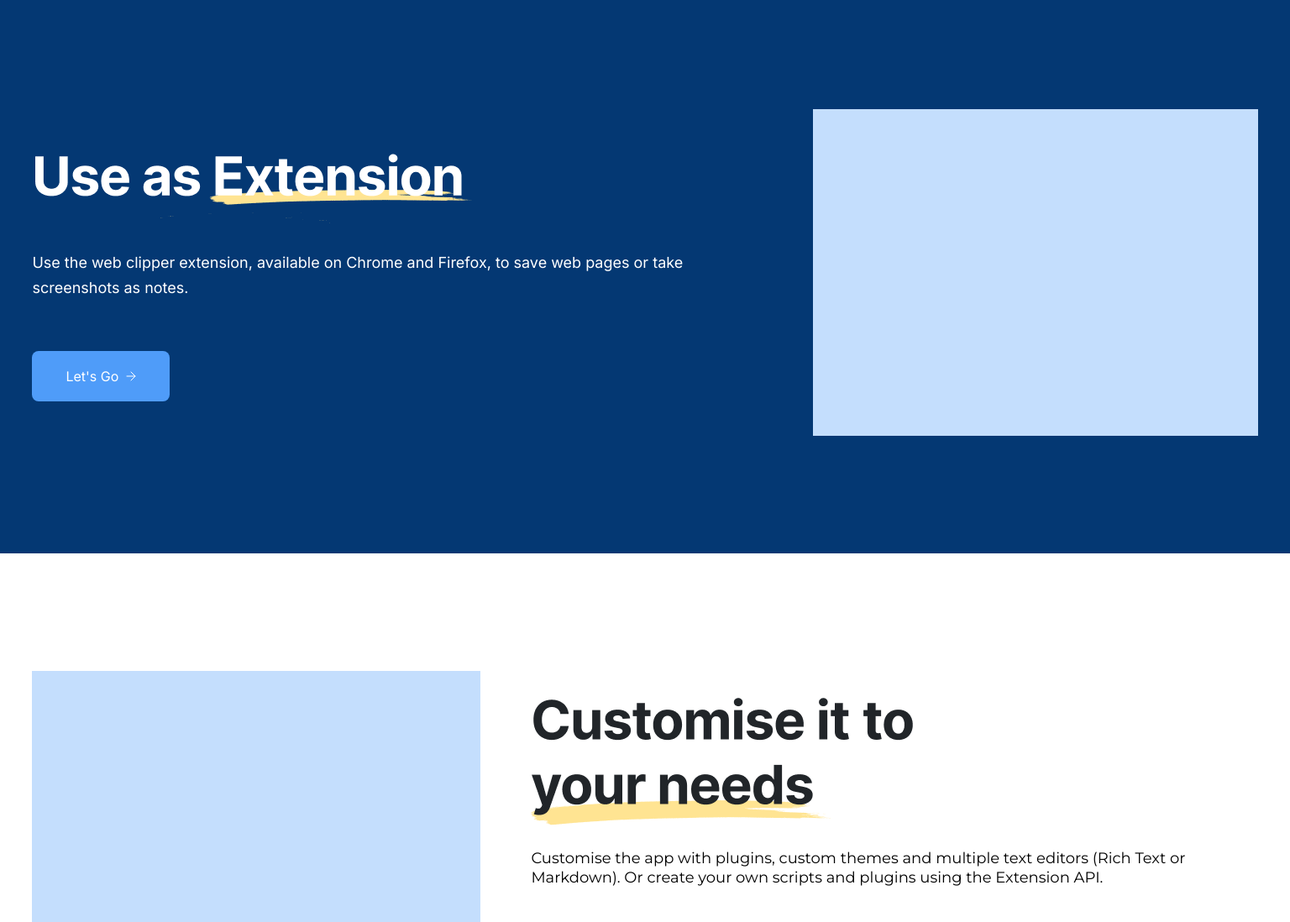
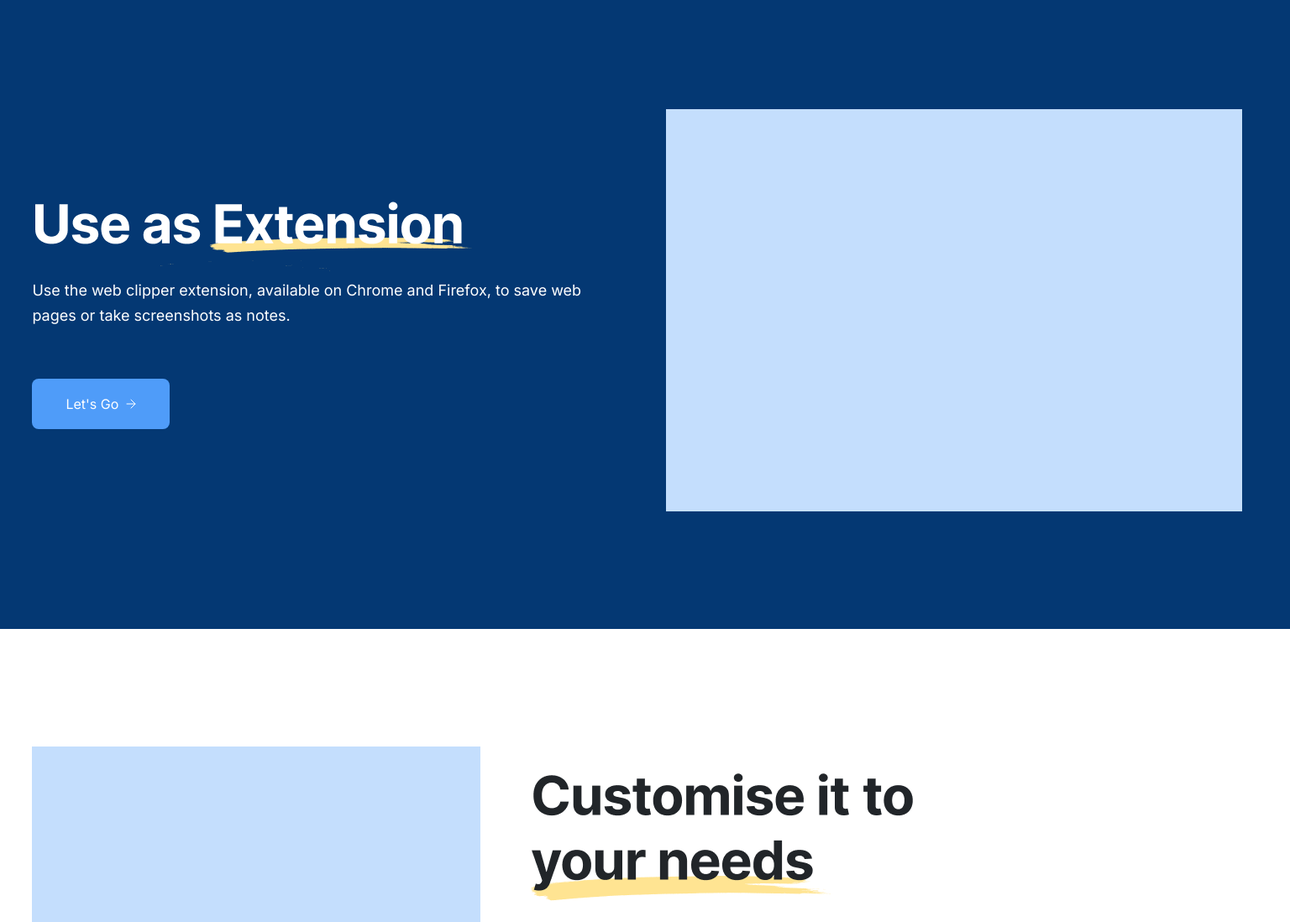
Before and after one commit to MatheusCastro37/V8-atividade-whitespace, a plain HTML site: page index.html in a window 1536 px wide. Shown: the part 2129-3227 px from the top of the page at 84% size. Drawn offline with Linux system fonts and the light colour scheme.

Commit message:
responsividade extension section desktop 1440px

```diff
--- a/index.html
+++ b/index.html
@@ -108,6 +108,8 @@
                     <source media="(min-width: 768px) and (max-width: 1151px)" srcset="./assets/img/extension_tablet.png">
                     <!-- Desktop -->
                     <source media="(min-width: 1152px)" srcset="./assets/img/extension_desktop.png">
+                    <!-- Desktop 1440 -->
+                    <source media="(min-width: 1439px)" srcset="./assets/img/extension_desktopV2.png">
                     <!-- Imagem padrão (fallback) -->
                     <img src="./assets/img/" alt="Descrição da imagem">
                 </picture>
--- a/style.css
+++ b/style.css
@@ -1524,4 +1524,17 @@ div#social-media{
         width: 186px;
         height: 63px;
     }
-}
+
+    div#extension-section-container p{
+        margin-top: 0;
+    }
+
+    div#extension-section-container div#extension-infos{
+        width: 45%;
+    }
+
+    div#extension-section-container div:last-child{
+        height: 479px;
+        width: 686px;
+    }
+}
```
Also changed, not shown: assets/img/extension_desktopV2.png (added).
